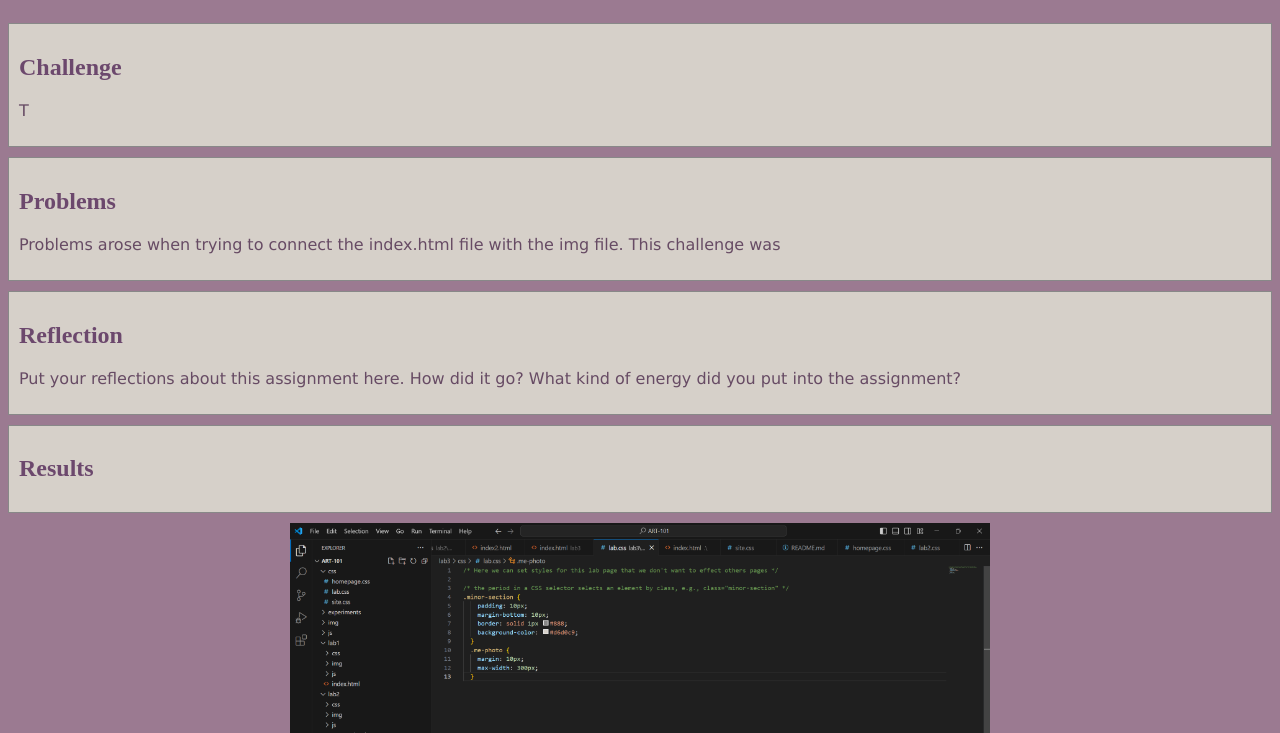
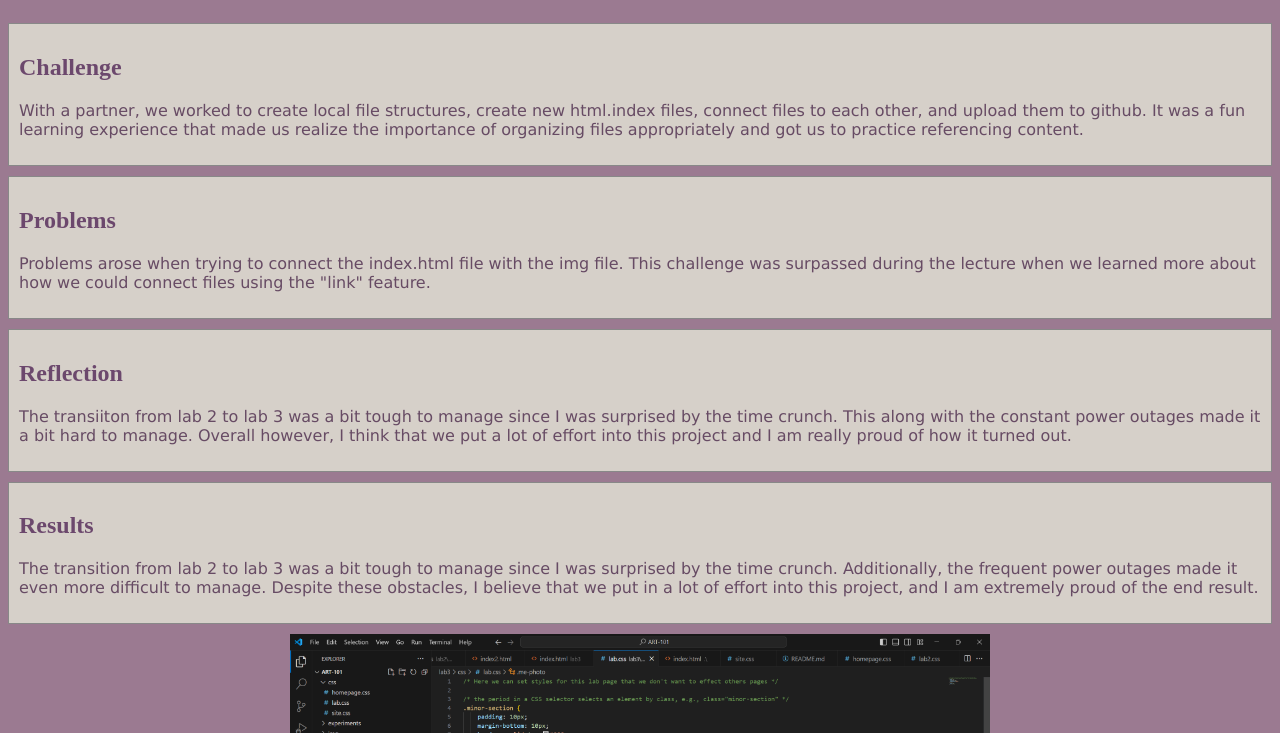
Before and after one commit to ggzell707/ART-101, a plain HTML site: page lab3/index.html in a window 1280 px wide. Shown: the part 67-800 px from the top of the page. Drawn offline with nearby package versions, Linux system fonts and the light colour scheme.

Commit message:
Lab 3- Changes

```diff
--- a/lab3/index.html
+++ b/lab3/index.html
@@ -24,21 +24,31 @@
 			<h1>Lab 3 - File Structure and File Transfer</h1>
 			<div class="minor-section">
 					<h2>Challenge</h2>
-					<p>T</p>
+					<p>With a partner, we worked to create local file structures, create new html.index files, connect files
+						to each other, and upload them to github. It was a fun learning experience that made us realize the importance
+						of organizing files appropriately and got us to practice referencing content.
+					</p>
 			</div>
 
 			<div class="minor-section">
 					<h2>Problems</h2>
-					<p> Problems arose when trying to connect the index.html file with the img file. This challenge was </p>
+					<p> Problems arose when trying to connect the index.html file with the img file. This challenge was
+						surpassed during the lecture when we learned more about how we could connect files using the "link" feature.
+					</p>
 			</div>
 
 			<div class="minor-section">
 					<h2>Reflection</h2>
-					<p>Put your reflections about this assignment here. How did it go? What kind of energy did you put into the assignment? </p>
+					<p> The transiiton from lab 2 to lab 3 was a bit tough to manage since I was surprised by the time crunch.
+						This along with the constant power outages made it a bit hard to manage. Overall however, I think
+					that we put a lot of effort into this project and I am really proud of how it turned out.  </p>
 			</div>
 
 			<div class="minor-section">
 					<h2>Results</h2>
+					<p>The transition from lab 2 to lab 3 was a bit tough to manage since I was surprised by the time crunch.
+						Additionally, the frequent power outages made it even more difficult to manage. Despite these obstacles,
+						I believe that we put in a lot of effort into this project, and I am extremely proud of the end result.</p>
 					<div id="output"></div>
 
 			</div>
```
Also changed, not shown: index.html (+4 -4 lines).
